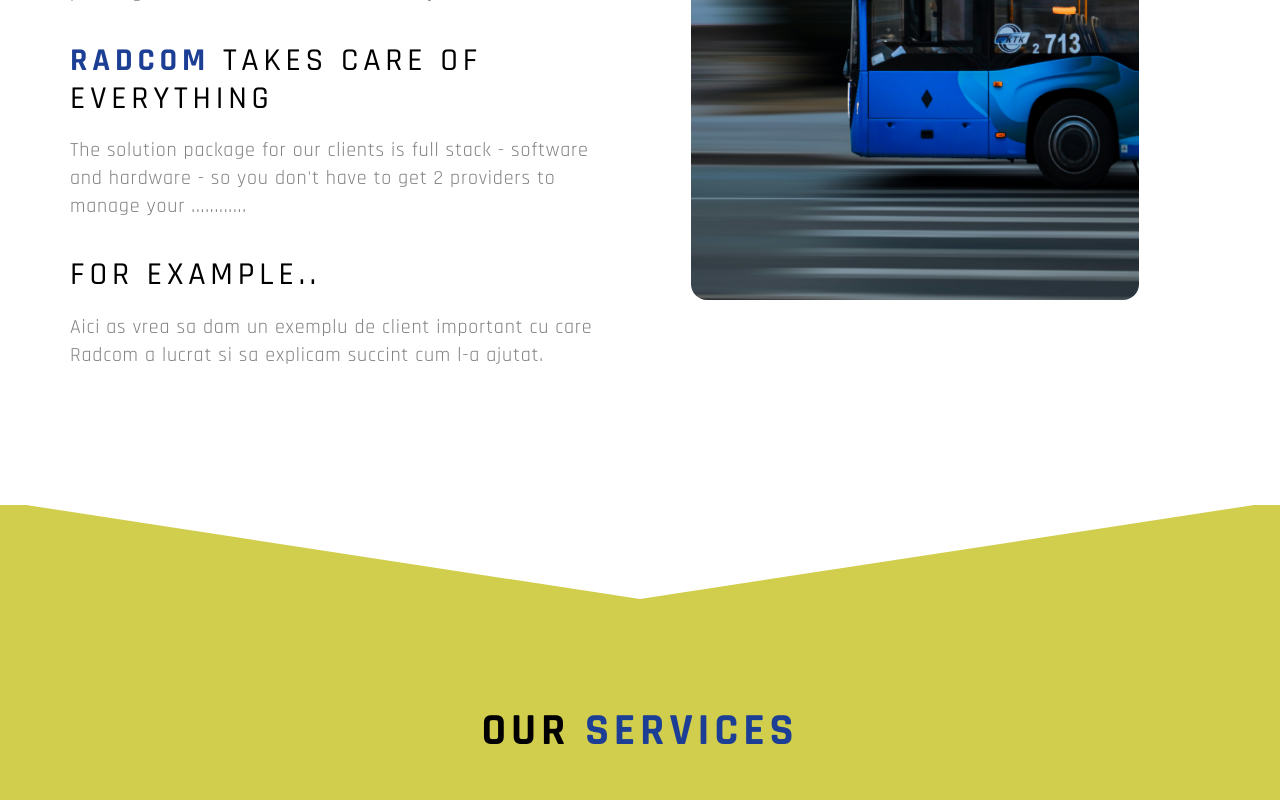
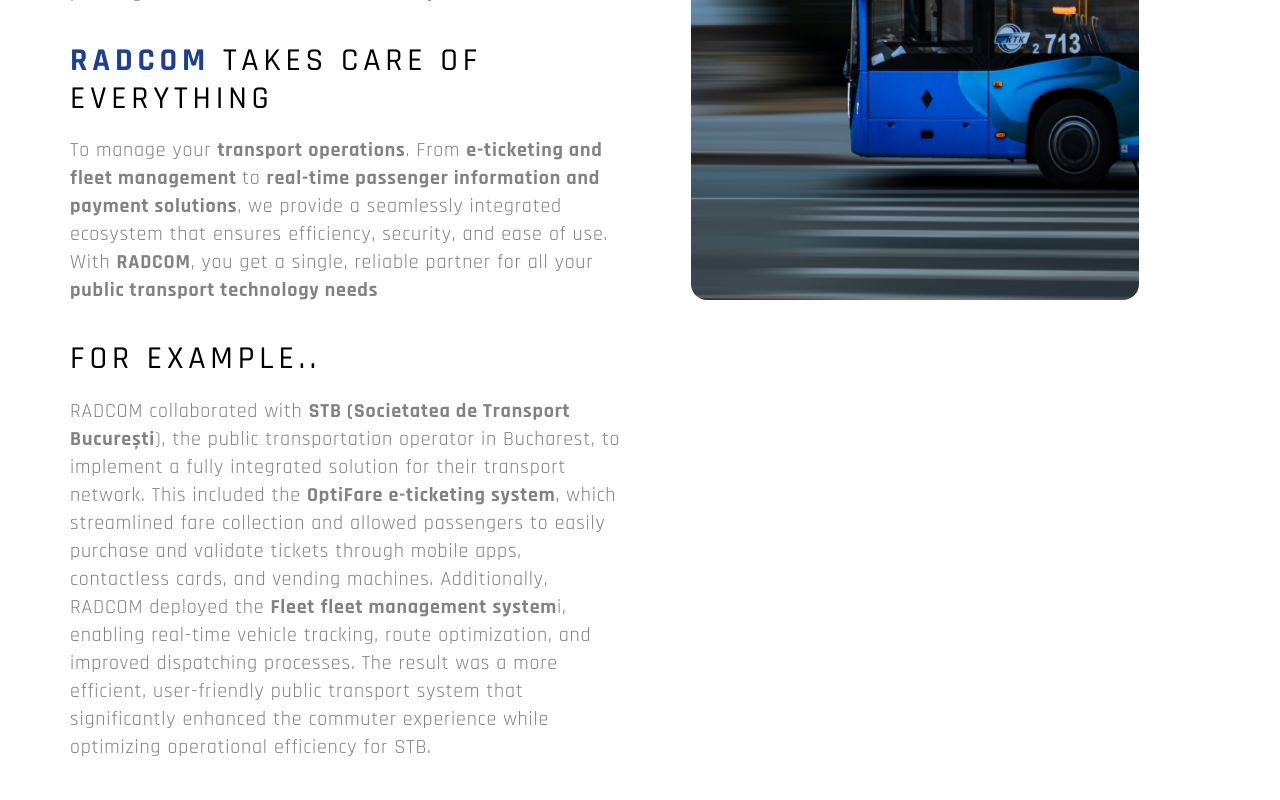
Before and after one commit to giulianoooas/Radcom, a React (Create React App) app: page /home#/home in a window 1280 px wide. Shown: the part 1240-2040 px from the top of the page. Built offline with nearby package versions, Linux system fonts and the light colour scheme.

Commit message:
update description for radcom

```diff
--- a/src/components/home-about/home-about.component.js
+++ b/src/components/home-about/home-about.component.js
@@ -42,16 +42,32 @@
                   takes care of everything
                 </h2>
                 <p>
-                  The solution package for our clients is full stack - software
-                  and hardware - so you don't have to get 2 providers to manage
-                  your ............
+                  To manage your <b>transport operations</b>. From{" "}
+                  <b>e-ticketing and fleet management </b>to{" "}
+                  <b>real-time passenger information and payment solutions</b>,
+                  we provide a seamlessly integrated ecosystem that ensures
+                  efficiency, security, and ease of use. With <b>RADCOM</b>, you
+                  get a single, reliable partner for all your{" "}
+                  <b>public transport technology needs</b>
                 </p>
                 <h2 className="wow fadeInUp" data-wow-delay="0.4s">
                   For example..
                 </h2>
                 <p>
-                  Aici as vrea sa dam un exemplu de client important cu care
-                  Radcom a lucrat si sa explicam succint cum l-a ajutat.
+                  RADCOM collaborated with{" "}
+                  <b>STB (Societatea de Transport București</b>), the public
+                  transportation operator in Bucharest, to implement a fully
+                  integrated solution for their transport network. This included
+                  the <b>OptiFare e-ticketing system</b>, which streamlined fare
+                  collection and allowed passengers to easily purchase and
+                  validate tickets through mobile apps, contactless cards, and
+                  vending machines. Additionally, RADCOM deployed the{" "}
+                  <b>Fleet fleet management system</b>i, enabling real-time
+                  vehicle tracking, route optimization, and improved dispatching
+                  processes. The result was a more efficient, user-friendly
+                  public transport system that significantly enhanced the
+                  commuter experience while optimizing operational efficiency
+                  for STB.
                 </p>
               </div>
             </div>
```
